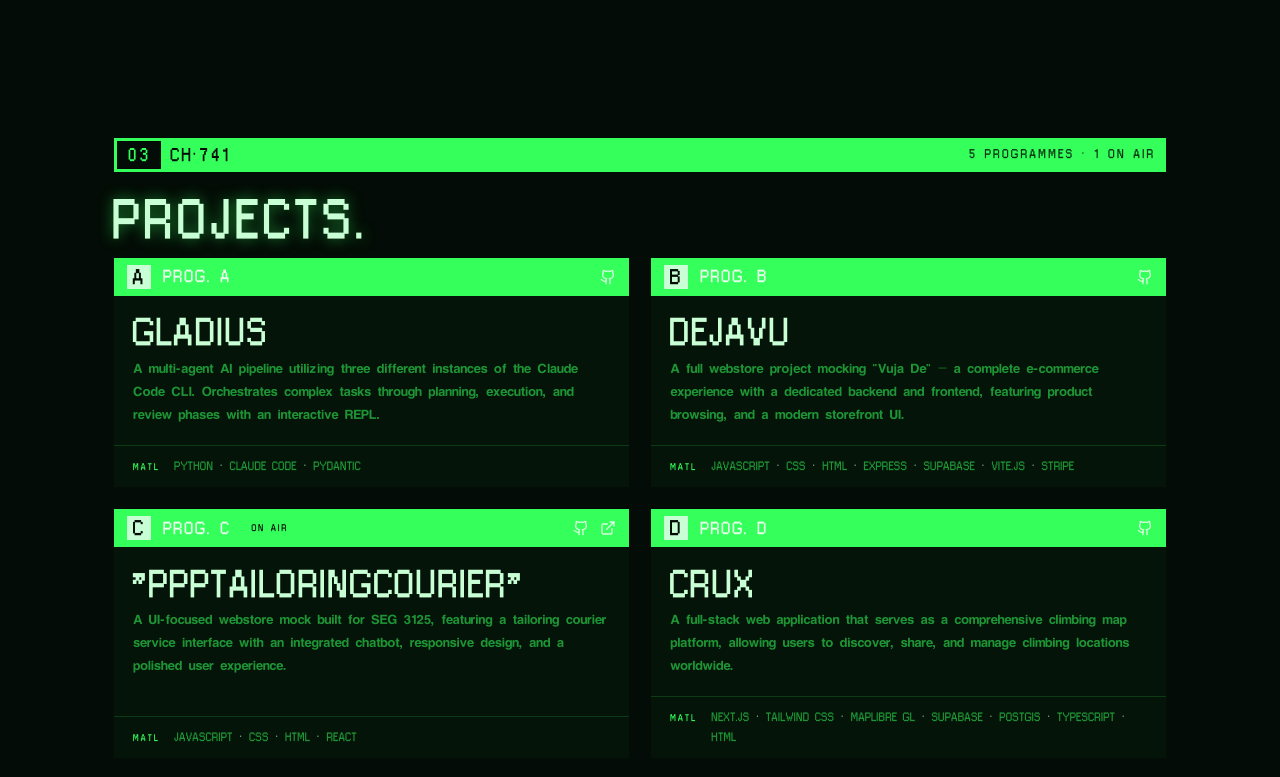
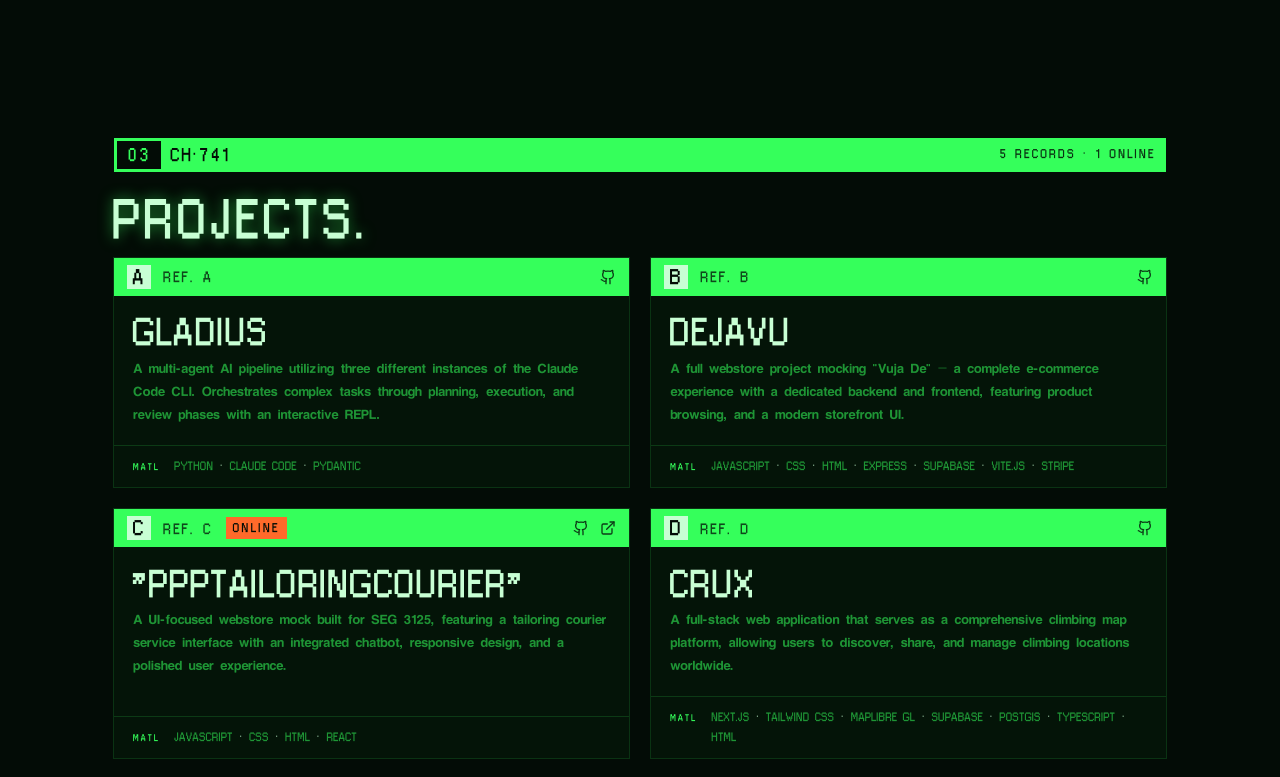
Before and after one commit to Ayprusss/AnthonyLe, a React (Create React App) app: page / in a window 1280 px wide. Shown: the part 1680-2457 px from the top of the page. Built offline with nearby package versions, Linux system fonts and the light colour scheme.

Commit message:
changed up styling for projects component

```diff
--- a/src/Components/Projects.css
+++ b/src/Components/Projects.css
@@ -1,11 +1,11 @@
-/* ── Programme grid ── */
+/* ── Record grid ── */
 .detail-grid {
     display: grid;
     grid-template-columns: 1fr 1fr;
     gap: 1.4rem;
 }
 
-/* the fifth programme spans the full row */
+/* the fifth record spans the full row */
 .detail-panel:last-child:nth-child(odd) {
     grid-column: 1 / -1;
 }
@@ -13,16 +13,20 @@
 .detail-panel {
     display: flex;
     flex-direction: column;
-    background: rgba(var(--ink-rgb), 0.035);
+    /* Grid items default to min-width:auto, so a long unbroken title
+       would push the panel past the column. */
+    min-width: 0;
+    background: rgba(var(--phos-rgb), 0.035);
+    box-shadow: 0 0 0 1px var(--phos-faint);
     transition: background 0.2s ease, box-shadow 0.2s ease;
 }
 
 .detail-panel:hover {
-    background: rgba(var(--ink-rgb), 0.06);
-    box-shadow: 0 0 0 1px rgba(var(--lab-rgb), 0.4);
+    background: rgba(var(--phos-rgb), 0.07);
+    box-shadow: 0 0 0 1px var(--phos);
 }
 
-/* ── Programme title bar — inverse video ── */
+/* ── Record title strip — inverse video ── */
 .detail-top {
     display: flex;
     align-items: center;
@@ -46,22 +50,26 @@
     transition: background 0.5s ease;
 }
 
+/* The title strip is inverse video, so everything riding it is
+   screen-coloured — white would be a second ink the tube can't make. */
 .detail-caption {
-    font-family: var(--font-display);
-    font-size: 0.95rem;
+    font-family: var(--font-term);
+    font-size: var(--t2);
     line-height: 1;
-    letter-spacing: 0.08em;
-    color: rgba(255, 255, 255, 0.9);
+    letter-spacing: 0.14em;
+    color: var(--scr);
+    opacity: 0.75;
 }
 
+/* A deployed project is the one thing on this page the terminal flags,
+   so it gets the alert phosphor. */
 .detail-asbuilt {
-    font-family: var(--font-mono);
-    font-size: 0.52rem;
-    font-weight: 600;
+    font-family: var(--font-term);
+    font-size: var(--t1);
     letter-spacing: 0.2em;
-    color: #050508;
-    background: var(--grn);
-    padding: 0.24rem 0.5rem;
+    color: var(--scr);
+    background: var(--alert);
+    padding: 3px 7px;
     animation: dot-pulse 2s steps(1) infinite;
 }
 
@@ -75,14 +83,16 @@
 
 .detail-links a {
     display: inline-flex;
-    color: rgba(255, 255, 255, 0.8);
-    transition: color 0.15s ease;
+    color: var(--scr);
+    opacity: 0.8;
+    transition: opacity 0.12s steps(2, end);
 }
 
-.detail-links a:hover { color: var(--hl); }
+.detail-links a:hover { opacity: 1; }
 
-/* ── Programme body ── */
+/* ── Record body ── */
 .detail-title {
+    overflow-wrap: anywhere;
     font-family: var(--font-display);
     font-weight: 400;
     font-size: 2.1rem;
--- a/src/Components/Projects.js
+++ b/src/Components/Projects.js
@@ -55,7 +55,7 @@ const Projects = () => {
             >
                 <SectionHeader
                     title="Projects."
-                    meta={`${projects.length} programmes · ${projects.filter(p => p.live).length} on air`}
+                    meta={`${projects.length} records · ${projects.filter(p => p.live).length} online`}
                 />
             </motion.div>
 
@@ -73,8 +73,8 @@ const Projects = () => {
                             <span className="detail-bubble" aria-hidden="true">
                                 {DETAIL_LETTERS[idx]}
                             </span>
-                            <span className="detail-caption">PROG. {DETAIL_LETTERS[idx]}</span>
-                            {project.live && <span className="detail-asbuilt">ON AIR</span>}
+                            <span className="detail-caption">REF. {DETAIL_LETTERS[idx]}</span>
+                            {project.live && <span className="detail-asbuilt">ONLINE</span>}
                             <span className="detail-top-fill" />
                             <div className="detail-links">
                                 {project.github && (
```
